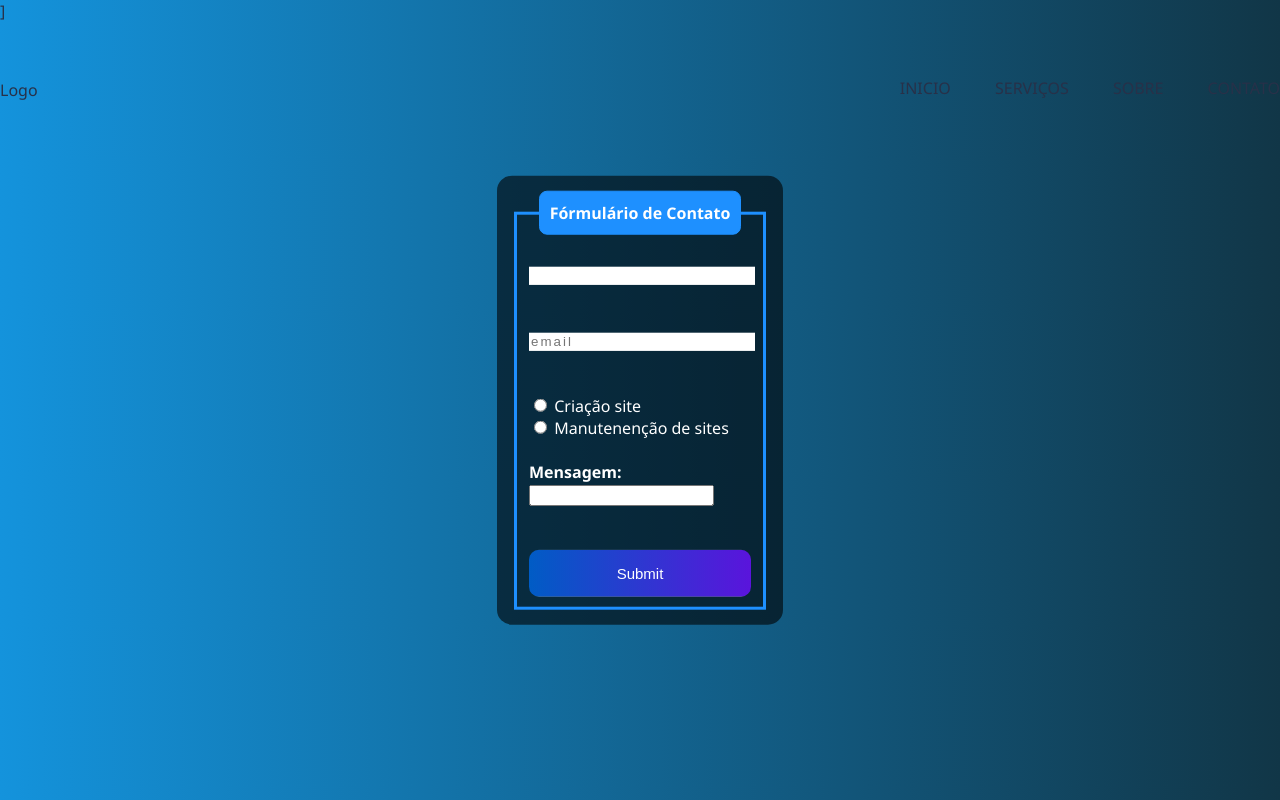
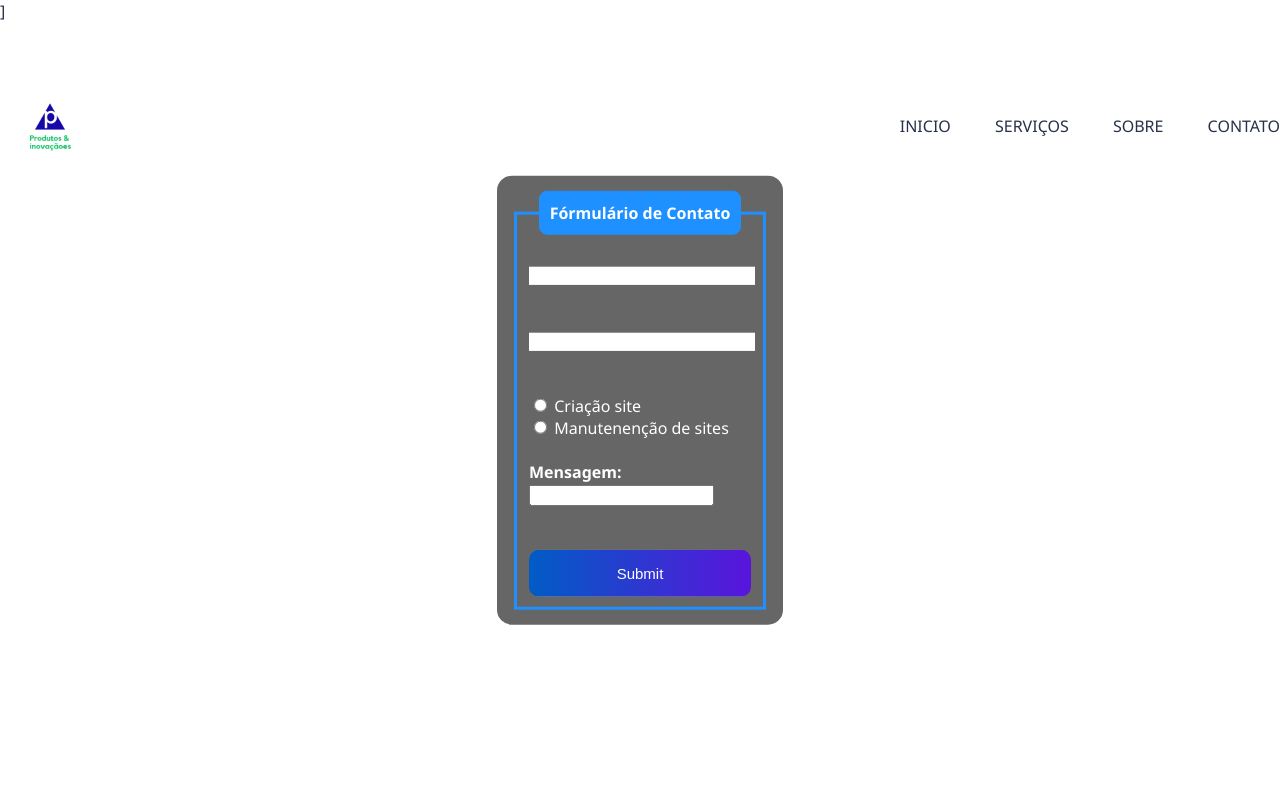
Before and after one commit to Luisfelipeprusch123/Produto---inova--o----landing-page, a plain HTML site: page Contato.html in a window 1280 px wide. Drawn offline with Linux system fonts and the light colour scheme.

Commit message:
Aleração de estilo

```diff
--- a/Contato.css
+++ b/Contato.css
@@ -1,6 +1,5 @@
 body{
     font-family: Arial, Helvetica, sans-serif;
-    background-image: linear-gradient(to right, rgb(20, 147, 220), rgb(17, 54, 71));
     margin: 0;
     padding: 0;
     font-family: "Segoe UI";
--- a/Contato.html
+++ b/Contato.html
@@ -13,7 +13,7 @@
     <nav class="nav">]
         <div class="container">
             <div class="row">
-            <a href="/imgs/Logo_empresa.png">Logo</a>
+                <img src="/imgs/Logo_empresa.png" height="100px"  alt="Logo">
             <div class="nav-links">
                 <a href="/index.html">Inicio<span></span></a>
           <a href="#">Serviços<span></span></a>
@@ -34,8 +34,8 @@
                 </div>
                 <br><br>
                 <div class="inputBox">
-                    <input type="text" name="email" id="email" class="inputUser"  placeholder="email" required>
-                    <label for="email" class="labelInput" ></label>
+                    <input type="text" name="email" id="email" class="inputUser" required>
+                    <label for="email" class="labelInput">email</label>
                 </div>
                 <br><br>
                 <input type="radio" id="Opçãos" name="Criação" value="Site" required>
@@ -53,6 +53,7 @@
             </fieldset>
         </form>
     </div>
+
     <footer>
 
     </footer>
```
Also changed, not shown: index.html (+1 -1 lines).
